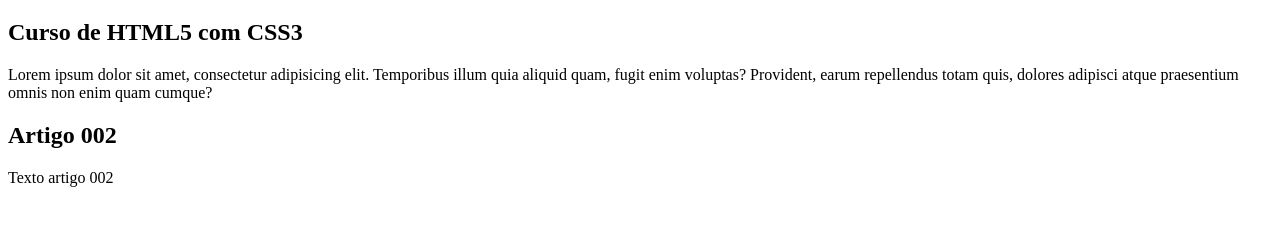
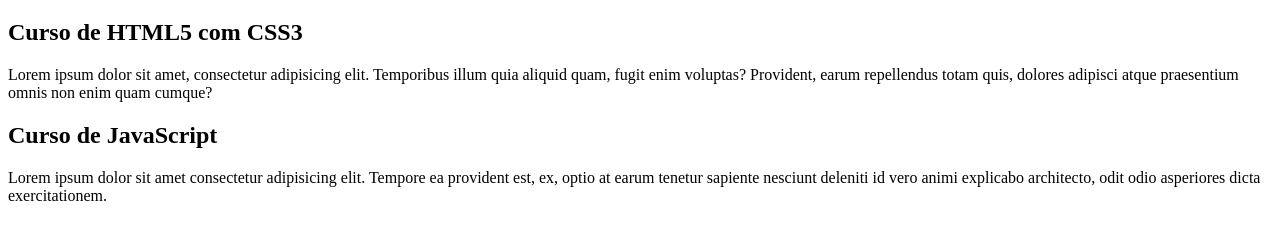
Before and after one commit to carlosatsimoes/projeto-site, a plain HTML site: page index.html in a window 1280 px wide. Shown: the part 61-300 px from the top of the page. Drawn offline with Linux system fonts and the light colour scheme.

Commit message:
comecei a escrever part2

```diff
--- a/index.html
+++ b/index.html
@@ -16,8 +16,8 @@
             <p>Lorem ipsum dolor sit amet, consectetur adipisicing elit. Temporibus illum quia aliquid quam, fugit enim voluptas? Provident, earum repellendus totam quis, dolores adipisci atque praesentium omnis non enim quam cumque?</p>
         </article>
         <article>
-            <h2>Artigo 002</h2>
-            <p>Texto artigo 002</p>
+            <h2>Curso de JavaScript</h2>
+            <p>Lorem ipsum dolor sit amet consectetur adipisicing elit. Tempore ea provident est, ex, optio at earum tenetur sapiente nesciunt deleniti id vero animi explicabo architecto, odit odio asperiores dicta exercitationem.</p>
         </article>
     </main>
 
```
